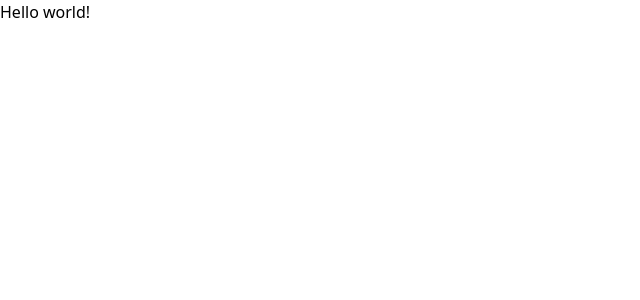
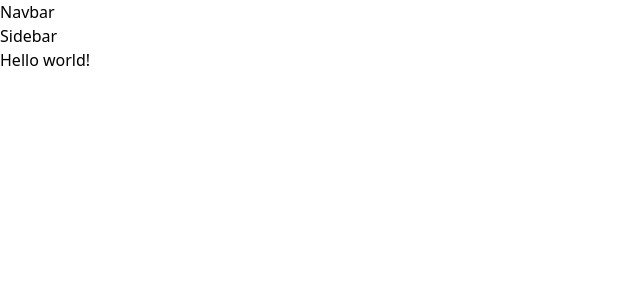
Before and after one commit to deedeedev/tiktok-clone, a Next.js app: page / in a window 1280 px wide. Shown: the top 300 px of the page, without its empty margins (0-640 px from the left). Built offline with nearby package versions, Linux system fonts and the light colour scheme.

Commit message:
main layout

```diff
--- a/pages/_app.tsx
+++ b/pages/_app.tsx
@@ -12,7 +12,17 @@ const MyApp = ({ Component, pageProps }: AppProps) => {
 
     if (isSSR) return null;
 
-    return <Component {...pageProps} />;
+    return (
+        <div>
+            Navbar
+            <div className="flex gap-6 md:gap-20">
+                <div className="h-[92vh] overflow-hidden xl:hover:overflow-auto">Sidebar</div>
+                <div className="mt-4 flex flex-col gap-10 overflow-auto h-[88vh] videos flex-1">
+                    <Component {...pageProps} />
+                </div>
+            </div>
+        </div>
+    );
 };
 
 export default MyApp;
```
